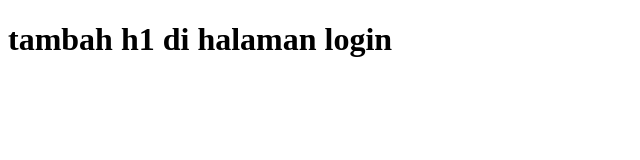
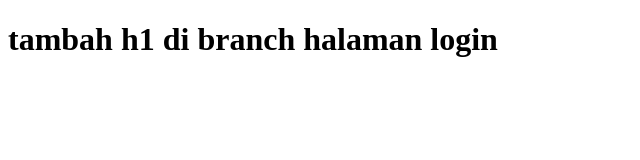
Before and after one commit to febrianblo/tugas-git, a plain HTML site: page contact.html in a window 1280 px wide. Shown: the whole page, without its empty margins (0-640 px from the left). Drawn offline with Linux system fonts and the light colour scheme.

Commit message:
merubah h1 di halaman_login

```diff
--- a/contact.html
+++ b/contact.html
@@ -8,7 +8,7 @@
 </head>
 
 <body>
-    <h1>tambah h1 di halaman login</h1>
+    <h1>tambah h1 di branch halaman login</h1>
 </body>
 
 </html>
```
